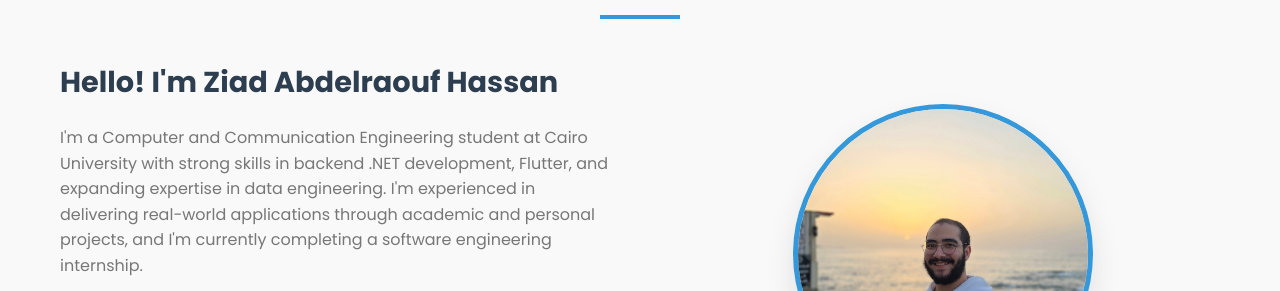
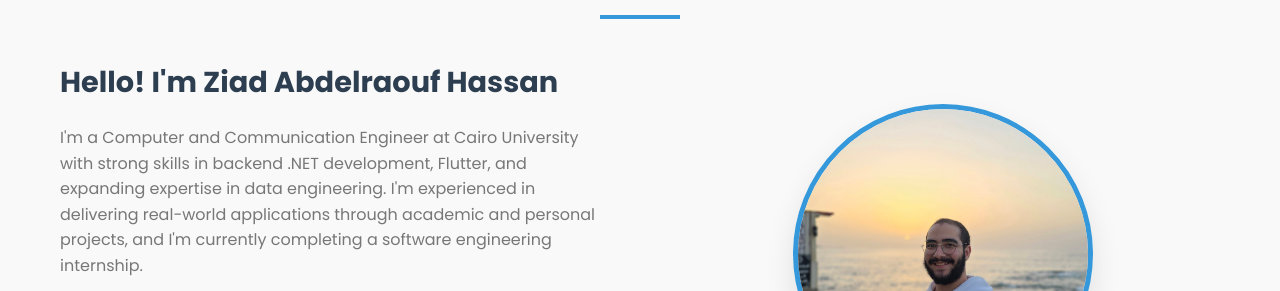
Before and after one commit to Ziadabdelraouf/Portfolio, a plain HTML site: page index.html in a window 1280 px wide. Shown: the part 1020-1311 px from the top of the page. Drawn offline with Linux system fonts and the light colour scheme.

Commit message:
Revise personal description
Updated the description of Ziad Abdelraouf Hassan.

```diff
--- a/index.html
+++ b/index.html
@@ -76,7 +76,7 @@
                 <div class="about-content">
                     <div class="about-text fade-in">
                         <h3>Hello! I'm Ziad Abdelraouf Hassan</h3>
-                        <p>I'm a Computer and Communication Engineering student
+                        <p>I'm a Computer and Communication Engineer
                             at Cairo University with strong skills in backend
                             .NET development, Flutter, and expanding
                             expertise in
```
